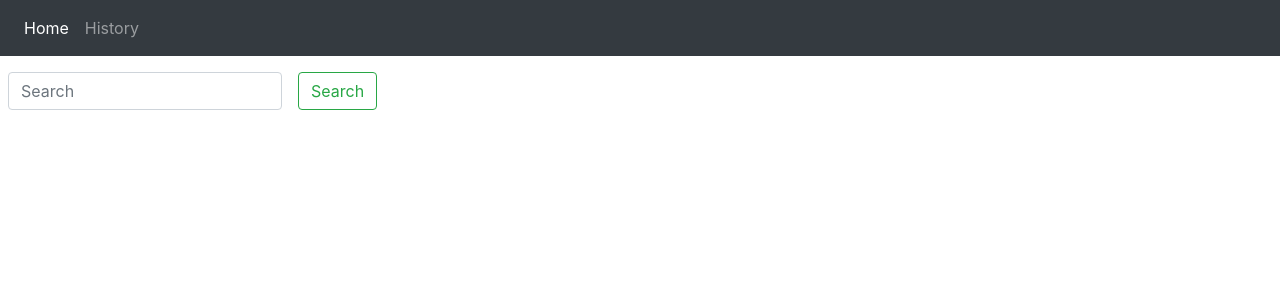
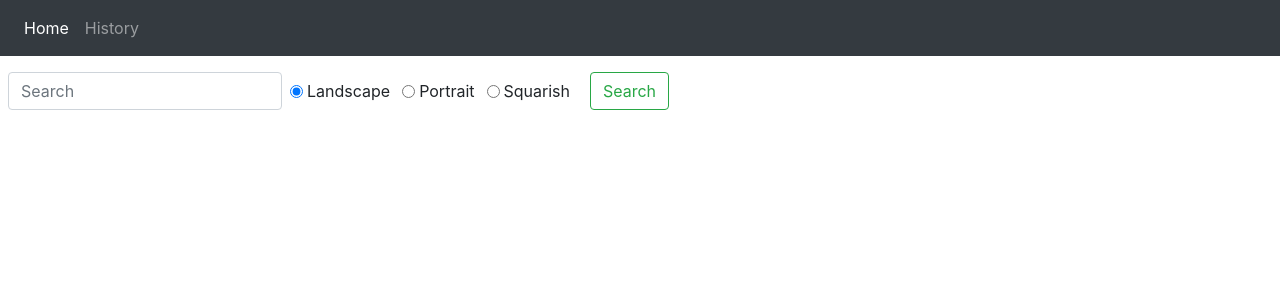
Before and after one commit to akambetov/vuejs-app-search-photo, a Vue app: page / in a window 1280 px wide. Shown: the top 300 px of the page. Built offline with nearby package versions, Linux system fonts and the light colour scheme.

Commit message:
views/Home.vue: FORM and LOGIC for searching photos

```diff
--- a/src/views/Home.vue
+++ b/src/views/Home.vue
@@ -1,6 +1,6 @@
 <template>
   <div>
-    <form class="form-inline my-2">
+    <form class="form-inline my-2" @submit.prevent="searchPhotos">
       <input
         v-model="search"
         class="form-control mx-2"
@@ -8,18 +8,85 @@
         placeholder="Search"
         aria-label="Search"
       />
+      <div class="form-check form-check-inline">
+        <input
+          class="form-check-input"
+          type="radio"
+          name="orientation"
+          id="landscape"
+          value="landscape"
+          v-model="orientation"
+        />
+        <label class="form-check-label" for="landscape">Landscape</label>
+      </div>
+      <div class="form-check form-check-inline">
+        <input
+          class="form-check-input"
+          type="radio"
+          name="orientation"
+          id="portrait"
+          value="portrait"
+          v-model="orientation"
+        />
+        <label class="form-check-label" for="portrait">Portrait</label>
+      </div>
+      <div class="form-check form-check-inline">
+        <input
+          class="form-check-input"
+          type="radio"
+          name="orientation"
+          id="squarish"
+          value="squarish"
+          v-model="orientation"
+        />
+        <label class="form-check-label" for="squarish">Squarish</label>
+      </div>
       <button class="btn btn-outline-success mx-2 my-2" type="submit">
         Search
       </button>
     </form>
+
+    <ph-photos v-if="photos" :photos="photos.photos" />
   </div>
 </template>
 <script>
+import { actionTypes as searchPhotosActionTypes } from '@/store/modules/searchPhotos'
+import { mapState } from 'vuex'
+import PhPhotos from '@/components/Photos'
 export default {
   name: 'PhHome',
   data() {
     return {
-      search: ''
+      search: '',
+      orientation: 'landscape'
+    }
+  },
+  components: {
+    PhPhotos
+  },
+  computed: {
+    ...mapState({
+      photos: state => state.searchPhotos.data,
+      error: state => state.searchPhotos.error
+    })
+  },
+  methods: {
+    searchPhotos() {
+      // console.log(this.search)
+      // console.log(this.photos)
+      const query = `${this.search}-${this.orientation}`
+      // console.log(`query: ${query}`)
+      // console.log(`route: ${this.$route.params.query}`)
+      if (this.$route.params.query === query || !this.search) return
+      const searchParams = {
+        query: this.search,
+        orientation: this.orientation
+      }
+      this.$store.dispatch(searchPhotosActionTypes.searchPhotos, searchParams)
+      this.$router.push({
+        name: 'results',
+        params: { query }
+      })
     }
   }
 }
```
